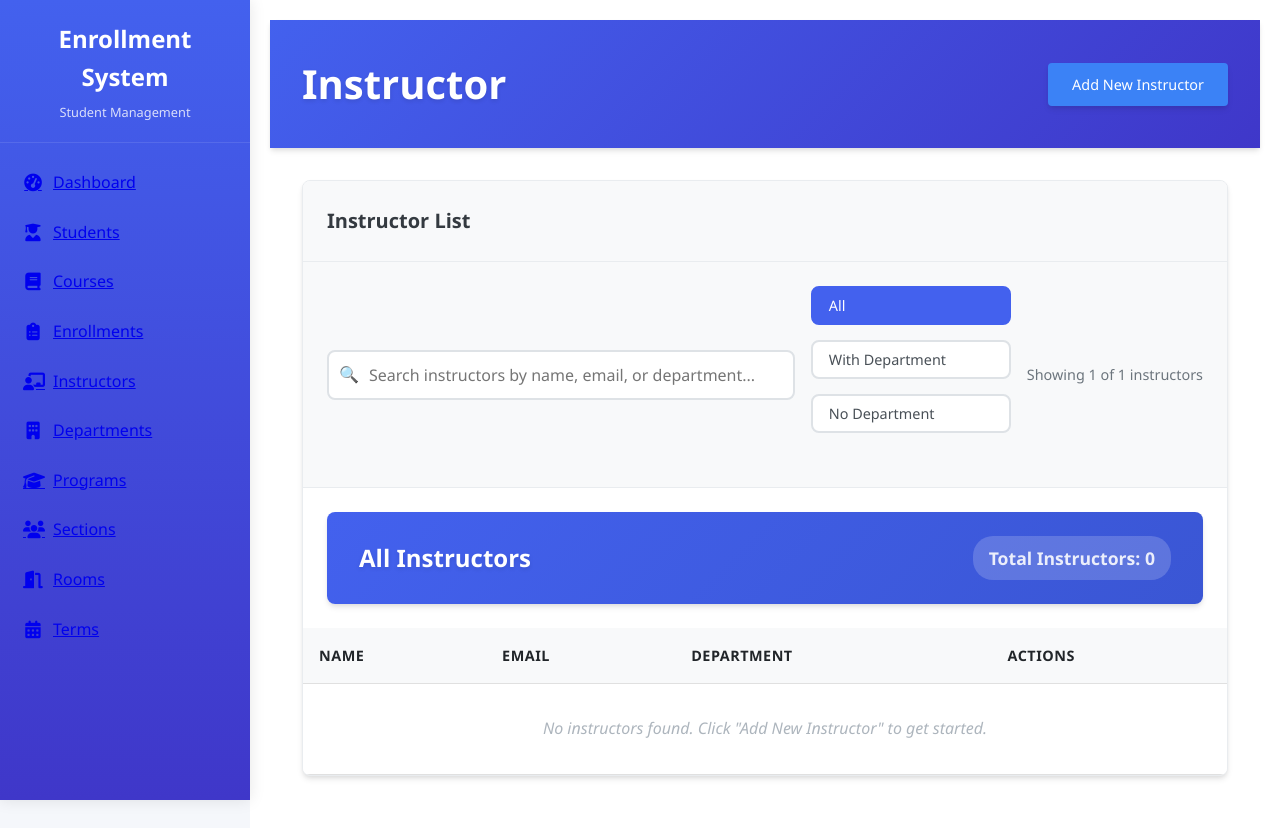
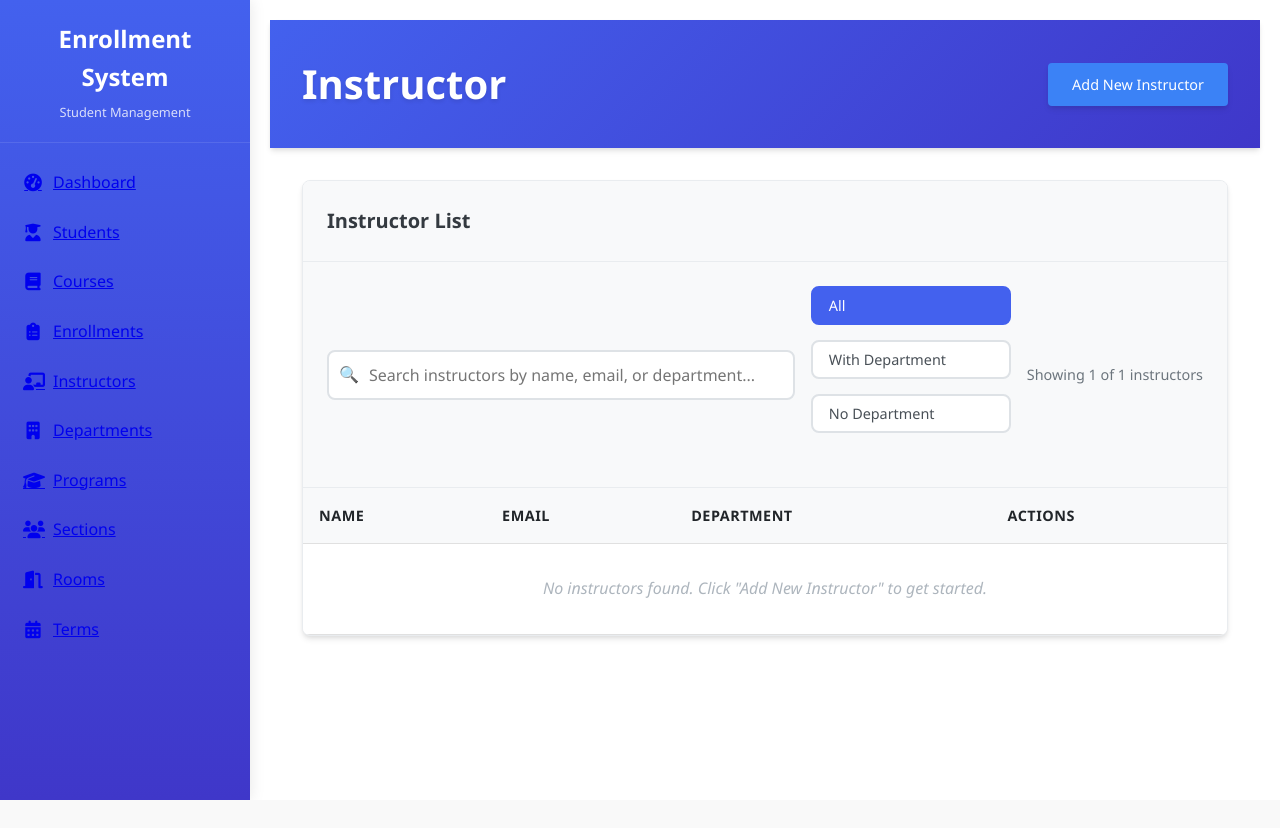
Before and after one commit to ynion-mabeamae/DBA_Student_Enrollment_System, a PHP site: page /student_enrollment_system/includes/instructor.php in a window 1280 px wide. After the commit the page ends 800 px from the top, so only its background shows below. Run offline with PHP 8.4, Linux system fonts and the light colour scheme; data that the repository does not hold is empty.

Commit message:
Remove instructor header

```diff
--- a/student_enrollment_system/includes/instructor.php
+++ b/student_enrollment_system/includes/instructor.php
@@ -278,12 +278,6 @@ $total_instructors = $instructors->num_rows;
         <button class="clear-search" id="clearSearch" style="display: none;">Clear Search</button>
       </div>
 
-      <!-- Instructor Header -->
-      <div class="instructor-header-global">
-        <h3 class="instructor-name-global">All Instructors</h3>
-        <span class="instructor-count-global">Total Instructors: <?php echo $total_instructors; ?></span>
-      </div>
-
       <!-- Delete Confirmation Dialog -->
       <div class="delete-confirmation" id="deleteConfirmation">
         <div class="confirmation-dialog">
```
